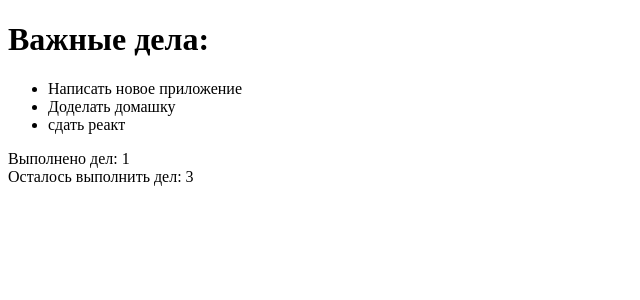
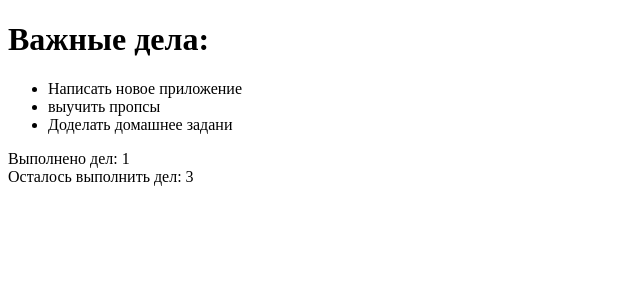
Before and after one commit to bessik1234/App, a React (Create React App) app: page / in a window 1280 px wide. Shown: the top 300 px of the page, without its empty margins (0-640 px from the left). Built offline with nearby package versions, Linux system fonts and the light colour scheme; the HTML template or start-up script is replaced by a standard one.

Commit message:
change props

```diff
--- a/src/App.js
+++ b/src/App.js
@@ -3,14 +3,29 @@
 import ItemList from './components/ItemList/ItemList';
 import Footer from './components/Footer/Footer';
 
-let todoItem = ['Написать новое приложение','Доделать домашку','сдать реакт'];
 
-const App = () => (<div>
+const App = () => {
+
+  const items = [
+
+    {
+        value: 'Написать новое приложение'
+    },
+    {
+        value: 'выучить пропсы'
+     },
+    {
+        value: 'Доделать домашнее задани'
+    }
+
+];
+  return(
+  <div>
   <h1>Важные дела:</h1>
-  <InputItem todoItem={todoItem} />
+  <InputItem items={items} />
   <ItemList doneItem={1}/>
   <Footer count={3} />
 
 </div>)
-
+}
 export default App;
--- a/src/components/InputItem/InputItem.js
+++ b/src/components/InputItem/InputItem.js
@@ -1,11 +1,8 @@
 import React from 'react';
 import Item from './Item/Item';
 
-const InputItem = ({todoItem}) => (<ul>
-    <li><Item todoItem={todoItem[0]}/></li>
-    <li><Item todoItem={todoItem[1]} /></li>
-    <li><Item todoItem={todoItem[2]} /></li>
-
+const InputItem = ({items}) => (<ul>
+    {items.map(item => <li key={item.value}><Item value={item.value}/></li>)}
 </ul>);
 
 export default InputItem;
--- a/src/components/InputItem/Item/Item.js
+++ b/src/components/InputItem/Item/Item.js
@@ -1,5 +1,5 @@
 import React from 'react';
 
-const Item = ({todoItem}) => (<span>{todoItem} </span>);
+const Item = ({value}) => (<span>{value} </span>);
 
 export default Item;
```
